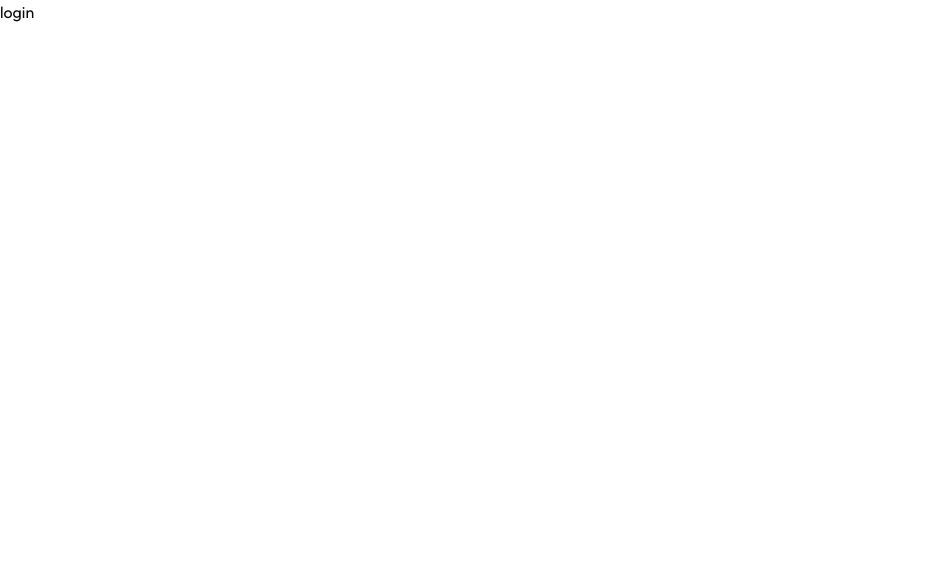
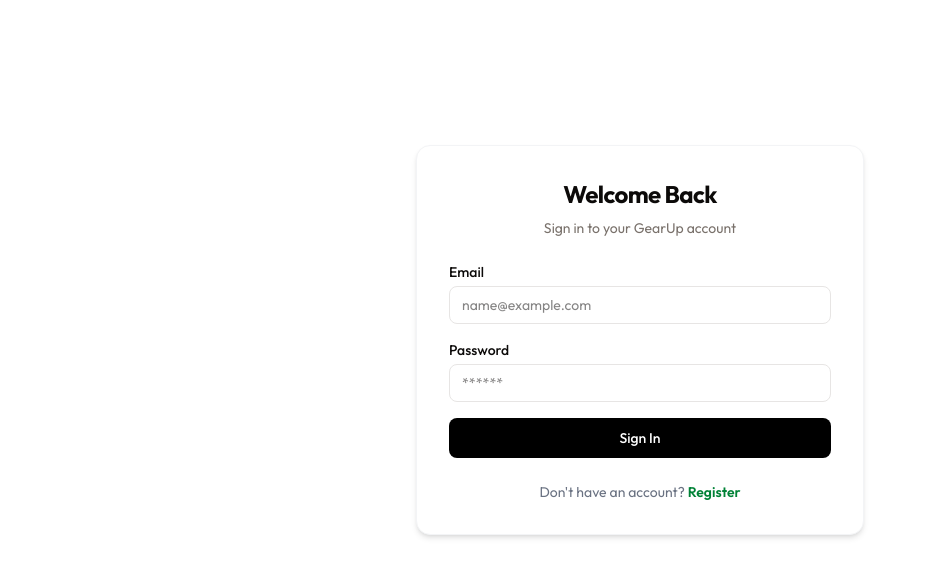
Before and after one commit to milonroy26/gearup-frontend, a Next.js app: page /login in a window 1280 px wide. Shown: the top 576 px of the page, without its empty margins (0-926 px from the left). Built offline with nearby package versions, Linux system fonts and the light colour scheme.

Commit message:
implement login flow with jwt cookie handling and role-based middleware protection

```diff
--- a/app/(auth)/login/page.tsx
+++ b/app/(auth)/login/page.tsx
@@ -1,6 +1,9 @@
+import LoginForm from "@/features/auth/components/LoginForm";
 
 export default function page() {
     return (
-        <div>login</div>
+        <div className="flex min-h-[85vh] items-center justify-center px-4 py-12">
+            <LoginForm />
+        </div>
     )
 }
--- /dev/null
+++ b/app/dashboard/admin/page.tsx
@@ -0,0 +1,10 @@
+
+const page = () => {
+    return (
+        <div>
+            <h1>Admin Dashboard</h1>
+        </div>
+    )
+}
+
+export default page
--- /dev/null
+++ b/app/dashboard/customer/page.tsx
@@ -0,0 +1,10 @@
+
+const page = () => {
+    return (
+        <div>
+            <h2>Customer Dashboard</h2>
+        </div>
+    )
+}
+
+export default page
--- /dev/null
+++ b/app/dashboard/provider/page.tsx
@@ -0,0 +1,10 @@
+
+const page = () => {
+    return (
+        <div>
+            <h1>Admin Dashboard</h1>
+        </div>
+    )
+}
+
+export default page
--- a/app/layout.tsx
+++ b/app/layout.tsx
@@ -1,6 +1,7 @@
 import { cn } from "@/lib/utils";
 import type { Metadata } from "next";
 import { Geist, Geist_Mono, Outfit, Oxanium } from "next/font/google";
+import { Toaster } from "sonner";
 import "./globals.css";
 
 const oxaniumHeading = Oxanium({ subsets: ['latin'], variable: '--font-heading' });
@@ -32,7 +33,10 @@
       lang="en"
       className={cn("h-full", "antialiased", geistSans.variable, geistMono.variable, "font-sans", outfit.variable, oxaniumHeading.variable)}
     >
-      <body className="min-h-full flex flex-col">{children}</body>
+      <body className="min-h-full flex flex-col">
+        <Toaster position="top-right" richColors />
+        {children}
+      </body>
     </html>
   );
 }
--- /dev/null
+++ b/features/auth/components/LoginForm.tsx
@@ -0,0 +1,112 @@
+/* eslint-disable @typescript-eslint/no-unused-vars */
+"use client";
+
+import { loginUser } from "@/features/auth/actions/auth.action";
+import { loginSchema, type ILoginInput } from "@/features/auth/schemas/auth.schema";
+import { zodResolver } from "@hookform/resolvers/zod";
+import { jwtDecode } from "jwt-decode";
+import Link from "next/link";
+import { useRouter } from "next/navigation";
+import { useState } from "react";
+import { useForm } from "react-hook-form";
+import { toast } from "sonner";
+
+interface DecodedToken {
+    role: "CUSTOMER" | "PROVIDER" | "ADMIN";
+}
+
+export default function LoginForm() {
+    const router = useRouter();
+    const [isLoading, setIsLoading] = useState(false);
+
+    const {
+        register,
+        handleSubmit,
+        formState: { errors },
+    } = useForm<ILoginInput>({
+        resolver: zodResolver(loginSchema),
+    });
+
+    const onSubmit = async (data: ILoginInput) => {
+        setIsLoading(true);
+        try {
+            const res = await loginUser(data);
+
+            if (res.success && "data" in res && res.data?.accessToken) {
+                toast.success("Logged in successfully!");
+
+                // Token Decode & Role-based Redirection
+                const decoded = jwtDecode<DecodedToken>(res.data.accessToken);
+                const role = decoded.role;
+
+                if (role === "CUSTOMER") router.push("/dashboard/customer");
+                else if (role === "PROVIDER") router.push("/dashboard/provider");
+                else if (role === "ADMIN") router.push("/dashboard/admin");
+                else router.push("/");
+            } else {
+                toast.error(res.message || "Invalid email or password");
+            }
+        } catch (error) {
+            toast.error("Something went wrong. Please try again.");
+        } finally {
+            setIsLoading(false);
+        }
+    };
+
+    return (
+        <div className="w-full max-w-md p-8 space-y-6 bg-white rounded-xl shadow-md border border-gray-100 dark:bg-gray-900 dark:border-gray-800">
+            <div className="text-center space-y-2">
+                <h1 className="text-2xl font-bold tracking-tight">Welcome Back</h1>
+                <p className="text-sm text-muted-foreground">
+                    Sign in to your GearUp account
+                </p>
+            </div>
+
+            <form onSubmit={handleSubmit(onSubmit)} className="space-y-4">
+                {/* Email Field */}
+                <div>
+                    <label className="block text-sm font-medium mb-1">Email</label>
+                    <input
+                        {...register("email")}
+                        type="email"
+                        placeholder="name@example.com"
+                        className="w-full px-3 py-2 border rounded-md text-sm outline-none focus:ring-2 focus:ring-primary"
+                    />
+                    {errors.email && (
+                        <p className="text-xs text-red-500 mt-1">{errors.email.message}</p>
+                    )}
+                </div>
+
+                {/* Password Field */}
+                <div>
+                    <label className="block text-sm font-medium mb-1">Password</label>
+                    <input
+                        {...register("password")}
+                        type="password"
+                        placeholder="******"
+                        className="w-full px-3 py-2 border rounded-md text-sm outline-none focus:ring-2 focus:ring-primary"
+                    />
+                    {errors.password && (
+                        <p className="text-xs text-red-500 mt-1">{errors.password.message}</p>
+                    )}
+                </div>
+
+                {/* Submit Button */}
+                <button
+                    type="submit"
+                    disabled={isLoading}
+                    className="w-full py-2.5 px-4 bg-black hover:bg-gray-800 text-white font-medium rounded-md text-sm transition-colors disabled:opacity-50"
+                >
+                    {isLoading ? "Signing in..." : "Sign In"}
+                </button>
+            </form>
+
+            <div className="text-center text-sm text-gray-500">
+                Don&apos;t have an account?{" "}
+                <Link href="/register" className="text-primary font-semibold hover:underline">
+                    Register
+                </Link>
+            </div>
+        </div>
+    );
+}
--- /dev/null
+++ b/middleware.ts
@@ -0,0 +1,70 @@
+/* eslint-disable @typescript-eslint/no-unused-vars */
+import { jwtDecode } from "jwt-decode";
+import { NextResponse, type NextRequest } from "next/server";
+
+interface DecodedToken {
+    id: string;
+    role: "CUSTOMER" | "PROVIDER" | "ADMIN";
+    exp: number;
+}
+
+const protectedRoutes = ["/dashboard"];
+
+export function middleware(request: NextRequest) {
+    const { pathname } = request.nextUrl;
+
+
+    const accessToken = request.cookies.get("accessToken")?.value;
+
+    const isProtectedRoute = protectedRoutes.some((route) =>
+        pathname.startsWith(route)
+    );
+
+    // If the user is not logged in and tries to enter the protected route, redirect to login.
+    if (isProtectedRoute && !accessToken) {
+        const loginUrl = new URL("/login", request.url);
+        loginUrl.searchParams.set("redirect", pathname);
+        return NextResponse.redirect(loginUrl);
+    }
+
+    // Role-based access permission check if user is logged in
+    if (accessToken) {
+        try {
+            const decoded = jwtDecode<DecodedToken>(accessToken);
+            const role = decoded.role;
+
+            // Role-based path restriction
+            if (pathname.startsWith("/dashboard/customer") && role !== "CUSTOMER") {
+                return NextResponse.redirect(new URL("/dashboard", request.url));
+            }
+            if (pathname.startsWith("/dashboard/provider") && role !== "PROVIDER") {
+                return NextResponse.redirect(new URL("/dashboard", request.url));
+            }
+            if (pathname.startsWith("/dashboard/admin") && role !== "ADMIN") {
+                return NextResponse.redirect(new URL("/dashboard", request.url));
+            }
+
+            // When you go to /login or /register while logged in, you will be sent to the dashboard.
+            if (pathname === "/login" || pathname === "/register") {
+                if (role === "CUSTOMER") return NextResponse.redirect(new URL("/dashboard/customer", request.url));
+                if (role === "PROVIDER") return NextResponse.redirect(new URL("/dashboard/provider", request.url));
+                if (role === "ADMIN") return NextResponse.redirect(new URL("/dashboard/admin", request.url));
+            }
+        } catch (err) {
+            // If the token is incorrect or expired, the cookie will be deleted and sent to login.
+            const response = NextResponse.redirect(new URL("/login", request.url));
+            response.cookies.delete("accessToken");
+            return response;
+        }
+    }
+
+    return NextResponse.next();
+}
+
+export const config = {
+    matcher: [
+        "/dashboard/:path*",
+        "/login",
+        "/register",
+    ],
+};
--- a/package.json
+++ b/package.json
@@ -14,6 +14,8 @@
     "@hugeicons/react": "^1.1.9",
     "class-variance-authority": "^0.7.1",
     "clsx": "^2.1.1",
+    "jsonwebtoken": "^9.0.3",
+    "jwt-decode": "^4.0.0",
     "next": "16.2.12",
     "radix-ui": "^1.6.7",
     "react": "19.2.4",
```
Also changed, not shown: 1 other file (tests, documents, lock files or other folders).
